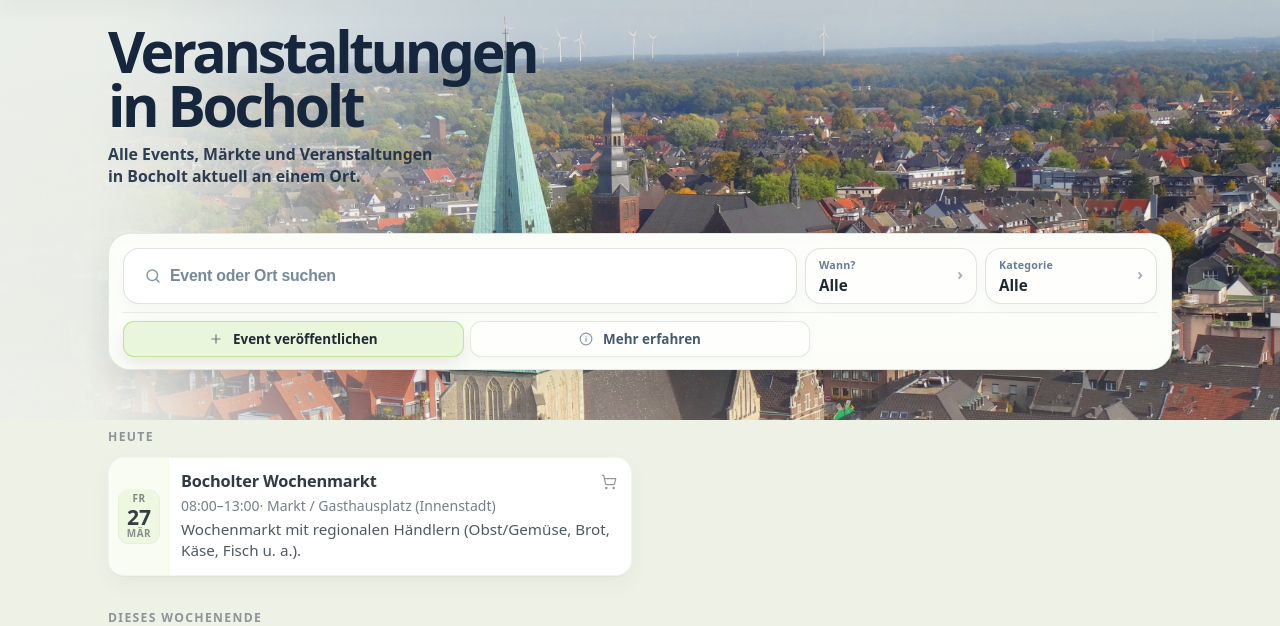
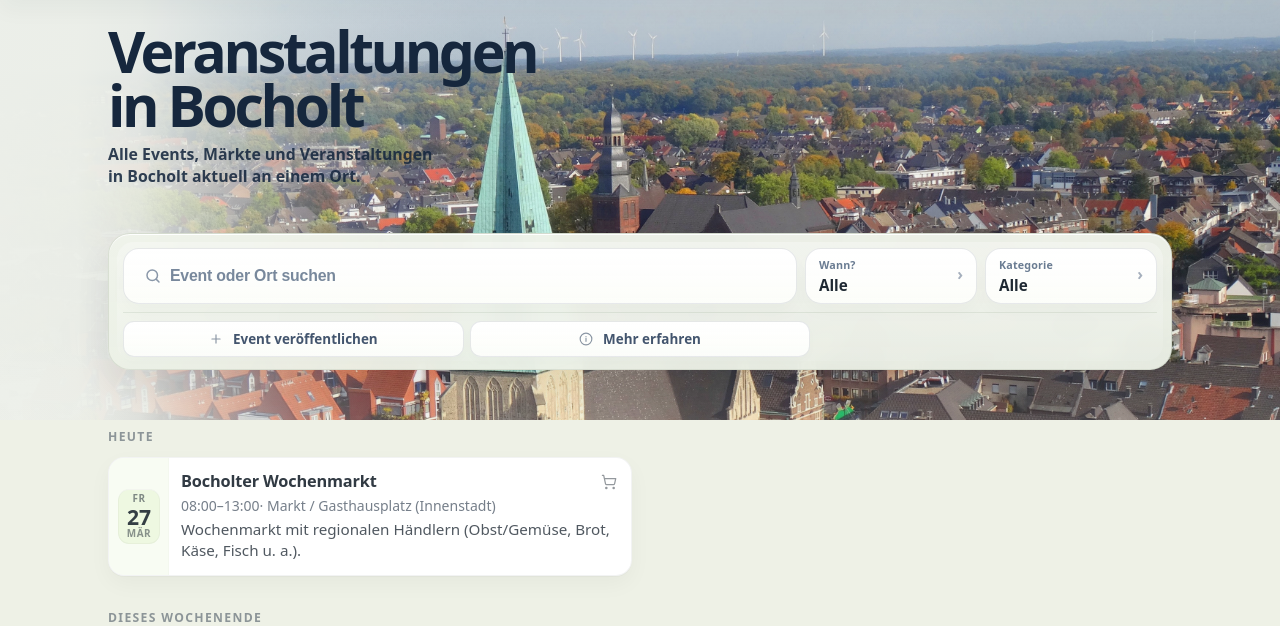
Before and after one commit to Stratos888/Bocholt-Erleben, a PHP site: page / in a window 1280 px wide. Shown: the part 62-688 px from the top of the page. Run offline with PHP 8.4, Linux system fonts and the light colour scheme.

Commit message:
Update home.css

```diff
--- a/css/home.css
+++ b/css/home.css
@@ -588,7 +588,7 @@
 }
 
 /* === END BLOCK: MOBILE_PUBLISH_UTILITY_ROW_COMPAT_V3 === */
-/* === BEGIN BLOCK: DESKTOP_HERO_DESKTOP_LAYOUT_V26 | Purpose: schärft den Desktop-Suchbereich mit klarerer Surface-Hierarchie, helleren Controls und besser lesbaren Service-Actions, ohne die bewährte Hero-Struktur zu verändern; Scope: desktop-only homepage hero, header and search module; mobile remains untouched === */
+/* === BEGIN BLOCK: DESKTOP_HERO_DESKTOP_LAYOUT_V27 | Purpose: kalibriert den Desktop-Hero auf klare Ebenen mit ruhiger Feed-naher Search-Surface, gleichwertigen Service-Actions und präziserem Bild-Fade; Scope: desktop-only homepage hero, header and search module; mobile remains untouched === */
 @media (min-width: 900px){
   .app-header{
     min-height: 62px;
@@ -638,6 +638,13 @@
     --hero-bg-brightness-active: var(--hero-bg-brightness-desktop);
     --hero-bg-saturate-active: var(--hero-bg-saturate-desktop);
     --hero-bg-contrast-active: var(--hero-bg-contrast-desktop);
+    --hero-panel-bg: linear-gradient(180deg, rgba(239,243,234,0.975) 0%, rgba(235,240,230,0.965) 100%);
+    --hero-panel-border: rgba(117,133,108,0.18);
+    --hero-control-bg: linear-gradient(180deg, rgba(255,255,255,0.975) 0%, rgba(252,253,250,0.955) 100%);
+    --hero-control-border: rgba(22,39,61,0.10);
+    --hero-control-shadow:
+      0 1px 0 rgba(255,255,255,0.98) inset,
+      0 8px 18px rgba(22,39,61,0.024);
     position: relative;
     isolation: isolate;
     overflow: visible;
@@ -661,9 +668,9 @@
     right: calc(50% - 50vw);
     z-index: -4;
     background-image:
-      linear-gradient(90deg, rgba(247,250,244,0.992) 0%, rgba(247,250,244,0.984) 7%, rgba(247,250,244,0.88) 13%, rgba(247,250,244,0.52) 21%, rgba(247,250,244,0.22) 30%, rgba(247,250,244,0.06) 38%, rgba(247,250,244,0.00) 45%),
-      radial-gradient(58% 64% at 18% 29%, rgba(247,250,244,0.46) 0%, rgba(247,250,244,0.22) 36%, rgba(247,250,244,0.07) 60%, rgba(247,250,244,0.00) 78%),
-      linear-gradient(180deg, rgba(247,250,244,0.38) 0%, rgba(247,250,244,0.10) 16%, rgba(247,250,244,0.02) 40%, rgba(247,250,244,0.08) 100%),
+      linear-gradient(90deg, rgba(247,250,244,0.992) 0%, rgba(247,250,244,0.985) 6%, rgba(247,250,244,0.90) 11%, rgba(247,250,244,0.58) 17%, rgba(247,250,244,0.24) 24%, rgba(247,250,244,0.07) 31%, rgba(247,250,244,0.00) 37%),
+      radial-gradient(46% 56% at 16% 28%, rgba(247,250,244,0.34) 0%, rgba(247,250,244,0.14) 38%, rgba(247,250,244,0.04) 63%, rgba(247,250,244,0.00) 79%),
+      linear-gradient(180deg, rgba(247,250,244,0.28) 0%, rgba(247,250,244,0.08) 18%, rgba(247,250,244,0.02) 42%, rgba(247,250,244,0.08) 100%),
       var(--hero-bg-image-active);
     background-repeat: no-repeat, no-repeat, no-repeat, no-repeat;
     background-position: left top, left top, center top, var(--hero-bg-position-active);
@@ -686,9 +693,9 @@
     right: calc(50% - 50vw);
     z-index: -3;
     background:
-      radial-gradient(circle at 70% 18%, rgba(255,255,255,0.11) 0%, rgba(255,255,255,0.00) 11%),
-      radial-gradient(circle at 85% 53%, rgba(246,214,153,0.05) 0%, rgba(246,214,153,0.00) 13%),
-      linear-gradient(180deg, rgba(250,252,247,0.00) 76%, rgba(250,252,247,0.12) 100%);
+      radial-gradient(circle at 72% 18%, rgba(255,255,255,0.10) 0%, rgba(255,255,255,0.00) 10%),
+      radial-gradient(circle at 86% 54%, rgba(246,214,153,0.04) 0%, rgba(246,214,153,0.00) 12%),
+      linear-gradient(180deg, rgba(250,252,247,0.00) 76%, rgba(250,252,247,0.10) 100%);
     pointer-events: none;
   }
 
@@ -741,14 +748,14 @@
     max-width: 910px;
     margin-top: 0;
     padding: 14px 14px 12px;
-    border: 1px solid var(--border-panel);
+    border: 1px solid var(--hero-panel-border);
     border-radius: 22px;
-    background: var(--cmp-surface-panel-bg);
+    background: var(--hero-panel-bg);
     box-shadow:
-      0 16px 32px rgba(22,39,61,0.068),
+      0 18px 36px rgba(22,39,61,0.072),
       0 1px 0 rgba(255,255,255,0.92) inset;
-    -webkit-backdrop-filter: blur(14px);
-    backdrop-filter: blur(14px);
+    -webkit-backdrop-filter: blur(9px);
+    backdrop-filter: blur(9px);
   }
 
   .top-stack::before{
@@ -759,8 +766,8 @@
     border-radius: 17px;
     background: linear-gradient(
       180deg,
-      color-mix(in srgb, white 90%, var(--color-primary-muted)) 0%,
-      rgba(255,255,255,0.14) 100%
+      rgba(255,255,255,0.30) 0%,
+      rgba(255,255,255,0.08) 100%
     );
   }
 
@@ -808,16 +815,14 @@
     max-width: none;
     margin: 0;
     padding: 0 18px 0 46px;
-    border: 1px solid var(--border-panel-strong);
+    border: 1px solid var(--hero-control-border);
     border-radius: 16px;
-    background: color-mix(in srgb, white 97%, var(--color-primary-muted));
+    background: var(--hero-control-bg);
     color: var(--color-text-primary);
     font-size: 0.99rem;
     font-weight: 610;
     letter-spacing: -0.012em;
-    box-shadow:
-      0 1px 0 rgba(255,255,255,0.98) inset,
-      0 9px 18px rgba(22,39,61,0.028);
+    box-shadow: var(--hero-control-shadow);
   }
 
   .top-stack #search-filter::placeholder{
@@ -834,12 +839,10 @@
     column-gap: 8px;
     row-gap: 2px;
     padding: 8px 13px 8px;
-    border: 1px solid var(--border-panel-strong);
+    border: 1px solid var(--hero-control-border);
     border-radius: 16px;
-    background: color-mix(in srgb, white 95%, var(--color-primary-muted));
-    box-shadow:
-      0 1px 0 rgba(255,255,255,0.97) inset,
-      0 6px 14px rgba(22,39,61,0.022);
+    background: var(--hero-control-bg);
+    box-shadow: var(--hero-control-shadow);
     text-align: left;
   }
 
@@ -886,11 +889,9 @@
     min-height: 56px;
     justify-self: stretch;
     align-self: stretch;
-    border-color: var(--border-panel-strong);
-    background: color-mix(in srgb, white 94%, var(--color-primary-muted));
-    box-shadow:
-      0 1px 0 rgba(255,255,255,0.96) inset,
-      0 6px 14px rgba(22,39,61,0.022);
+    border: 1px solid var(--hero-control-border);
+    background: var(--hero-control-bg);
+    box-shadow: var(--hero-control-shadow);
   }
 
   .desktop-hero__actions{
@@ -898,7 +899,7 @@
     grid-template-columns: repeat(3, minmax(0, 1fr));
     gap: 6px;
     padding-top: 8px;
-    border-top: 1px solid var(--border-panel-soft);
+    border-top: 1px solid rgba(117,133,108,0.14);
   }
 
   .desktop-hero__action{
@@ -907,12 +908,12 @@
     border-radius: 11px;
     font-size: 0.84rem;
     font-weight: 660;
-    border: 1px solid var(--border-panel);
-    background: color-mix(in srgb, white 93%, var(--color-primary-muted));
+    border: 1px solid var(--hero-control-border);
+    background: var(--hero-control-bg);
     color: rgba(31,53,82,0.84);
     box-shadow:
-      0 1px 0 rgba(255,255,255,0.88) inset,
-      0 4px 10px rgba(22,39,61,0.018);
+      0 1px 0 rgba(255,255,255,0.92) inset,
+      0 4px 10px rgba(22,39,61,0.016);
   }
 
   .desktop-hero__action .desktop-hero__icon{
@@ -921,37 +922,26 @@
     opacity: 0.62;
   }
 
-  .desktop-hero__actions .desktop-hero__action--publish{
-    border-color: var(--ui-border-primary);
-    background: var(--color-primary-muted);
-    color: var(--color-text-primary);
-    font-weight: 690;
-    box-shadow: var(--ui-shadow-cta);
-  }
-
-  .desktop-hero__actions .desktop-hero__action--info{
-    background: color-mix(in srgb, white 94%, var(--color-primary-muted));
-    color: rgba(31,53,82,0.82);
-  }
-
+  .desktop-hero__actions .desktop-hero__action--publish,
+  .desktop-hero__actions .desktop-hero__action--info,
   .desktop-hero__actions .desktop-hero__action--app{
-    background: color-mix(in srgb, white 92%, var(--color-primary-muted));
-    color: rgba(31,53,82,0.80);
+    border-color: var(--hero-control-border);
+    background: var(--hero-control-bg);
+    color: rgba(31,53,82,0.84);
+    font-weight: 660;
+    box-shadow:
+      0 1px 0 rgba(255,255,255,0.92) inset,
+      0 4px 10px rgba(22,39,61,0.016);
   }
 
   @media (hover: hover){
     .desktop-hero__actions .desktop-hero__action:hover{
-      border-color: var(--border-panel-strong);
-      background: color-mix(in srgb, white 96%, var(--color-primary-muted));
+      border-color: rgba(22,39,61,0.14);
+      background: linear-gradient(180deg, rgba(255,255,255,0.985) 0%, rgba(248,251,246,0.965) 100%);
       color: var(--color-text-primary);
       box-shadow:
-        0 1px 0 rgba(255,255,255,0.92) inset,
-        0 7px 16px rgba(22,39,61,0.024);
-    }
-
-    .desktop-hero__actions .desktop-hero__action--publish:hover{
-      border-color: var(--ui-border-primary);
-      background: color-mix(in srgb, var(--color-primary-muted) 86%, white);
+        0 1px 0 rgba(255,255,255,0.94) inset,
+        0 8px 18px rgba(22,39,61,0.024);
     }
   }
 }
@@ -998,13 +988,13 @@
     min-width: 46px;
   }
 }
-/* === END BLOCK: DESKTOP_HERO_DESKTOP_LAYOUT_V26 === */
+/* === END BLOCK: DESKTOP_HERO_DESKTOP_LAYOUT_V27 === */
 
-/* === BEGIN BLOCK: DESKTOP_HERO_NARROW_DESKTOP_V24 | Purpose: final 1024-class desktop freeze by compressing hero height, preserving copy safety and keeping the module calm at the smallest desktop width; Scope: only narrow-desktop focal-point and spacing refinement between 900px and 1024px === */
+/* === BEGIN BLOCK: DESKTOP_HERO_NARROW_DESKTOP_V25 | Purpose: stabilisiert die 1024-Klasse mit kompakterem aber klar getrenntem Hero, schmalerem Fade und ruhiger Search-Surface ohne Kontrastverlust; Scope: only narrow-desktop focal-point and spacing refinement between 900px and 1024px === */
 @media (min-width: 900px) and (max-width: 1024px){
   .desktop-hero{
     --hero-bg-size-active: var(--hero-bg-size-desktop-narrow);
-    --hero-bg-position-active: 89.25% 10%;
+    --hero-bg-position-active: 89.5% 10%;
     gap: 12px;
     min-height: 380px;
     padding-left: 24px;
@@ -1015,9 +1005,9 @@
 
   .desktop-hero::before{
     background-image:
-      linear-gradient(90deg, rgba(247,250,244,0.994) 0%, rgba(247,250,244,0.986) 10%, rgba(247,250,244,0.90) 18%, rgba(247,250,244,0.56) 27%, rgba(247,250,244,0.22) 36%, rgba(247,250,244,0.05) 44%, rgba(247,250,244,0.00) 51%),
-      radial-gradient(62% 66% at 20% 28%, rgba(247,250,244,0.48) 0%, rgba(247,250,244,0.23) 38%, rgba(247,250,244,0.07) 61%, rgba(247,250,244,0.00) 79%),
-      linear-gradient(180deg, rgba(247,250,244,0.42) 0%, rgba(247,250,244,0.11) 18%, rgba(247,250,244,0.03) 42%, rgba(247,250,244,0.09) 100%),
+      linear-gradient(90deg, rgba(247,250,244,0.994) 0%, rgba(247,250,244,0.987) 8%, rgba(247,250,244,0.91) 14%, rgba(247,250,244,0.60) 20%, rgba(247,250,244,0.26) 27%, rgba(247,250,244,0.08) 34%, rgba(247,250,244,0.00) 40%),
+      radial-gradient(42% 54% at 16% 28%, rgba(247,250,244,0.32) 0%, rgba(247,250,244,0.14) 40%, rgba(247,250,244,0.04) 64%, rgba(247,250,244,0.00) 80%),
+      linear-gradient(180deg, rgba(247,250,244,0.26) 0%, rgba(247,250,244,0.08) 18%, rgba(247,250,244,0.03) 42%, rgba(247,250,244,0.08) 100%),
       var(--hero-bg-image-active);
     background-repeat: no-repeat, no-repeat, no-repeat, no-repeat;
     background-position: left top, left top, center top, var(--hero-bg-position-active);
@@ -1025,18 +1015,18 @@
   }
 
   .desktop-entry__content{
-    max-width: 26.5rem;
+    max-width: 26rem;
     gap: 8px;
   }
 
   .desktop-entry__title{
-    max-width: 23rem;
-    font-size: clamp(2.32rem, 2.18rem + 0.44vw, 2.82rem);
+    max-width: 22.5rem;
+    font-size: clamp(2.28rem, 2.14rem + 0.42vw, 2.74rem);
     line-height: 0.98;
   }
 
   .desktop-entry__text{
-    max-width: 20.75rem;
+    max-width: 20.25rem;
     font-size: 0.90rem;
     line-height: 1.38;
   }
@@ -1116,7 +1106,7 @@
     font-size: 0.80rem;
   }
 }
-/* === END BLOCK: DESKTOP_HERO_NARROW_DESKTOP_V24 === */
+/* === END BLOCK: DESKTOP_HERO_NARROW_DESKTOP_V25 === */
 /* === BEGIN BLOCK: DESKTOP_FILTER_POPOVER_V1 | Purpose: adds desktop-only anchored filter popover styling for time/category while preserving mobile sheets and existing homepage hero rhythm; Scope: only desktop filter popovers, trigger open-state and popover option styling on the homepage === */
 @media (min-width: 900px){
   .filter-popover[hidden]{
```
